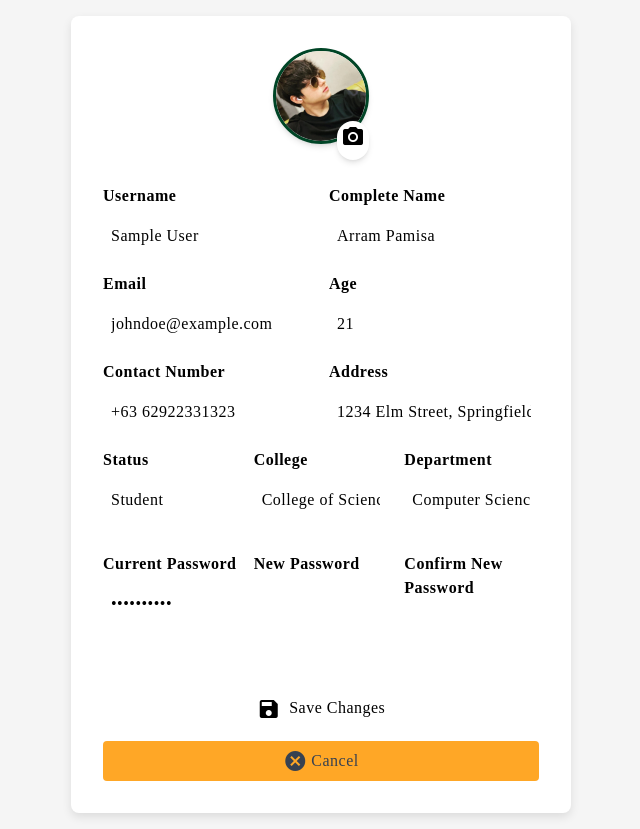
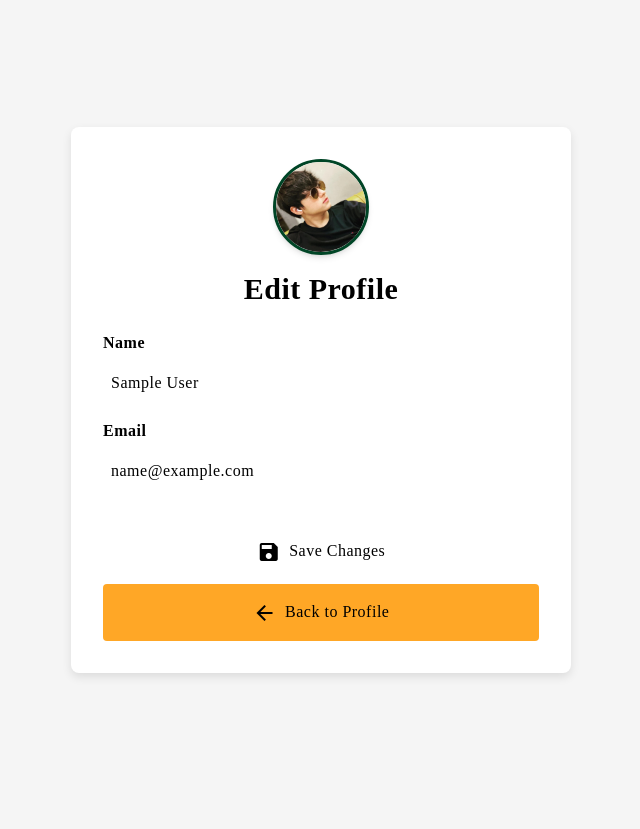
Before and after one commit to pamisa21/Capstone-FInal, a Flask app: page /edit_profile in a window 1280 px wide. Shown: the whole page, without its empty margins (319-959 px from the left). After the commit the page ends 677 px from the top, so only its background shows below. Run offline with Flask 3, Linux system fonts and the light colour scheme; the visitor is signed in with stand-in values (Sample User, id 1); tables that the repository leaves empty hold one stand-in row (values such as "Sample post").

Commit message:
hash  proifle and edut profile

```diff
--- a/Templates/Users/edit_profile.html
+++ /dev/null
@@ -1,106 +0,0 @@
-{% extends "layout/base.html" %}
-
-{% block css %}
-<link rel="stylesheet" href="{{ url_for('static', filename='css/variable.css') }}">
-<link rel="stylesheet" href="{{ url_for('static', filename='css/style.css') }}">
-<link href="https://fonts.googleapis.com/icon?family=Material+Icons" rel="stylesheet">
-{% endblock css %}
-
-{% block content %}
-<div class="profile-container">
-    <div class="profile-page">
-        <div class="profile-header flex flex-col items-center mb-6">
-            <!-- Profile Image -->
-            <div class="relative">
-                <img src="{{ url_for('static', filename='img/profile.jpg') }}" alt="Profile Image" class="w-24 h-24 rounded-full shadow-md mb-4">
-                <label for="profile-image-upload" class="absolute bottom-0 right-0 bg-white rounded-full p-1 shadow-md cursor-pointer">
-                    <i class="material-icons">camera_alt</i>
-                </label>
-                <input type="file" id="profile-image-upload" class="hidden" accept="image/*">
-            </div>
-
-        </div>
-
-        <form method="POST">
-            <!-- Username and Complete Name -->
-            <div class="form-row">
-                <div class="form-group">
-                    <label for="username" class="form-label">Username</label>
-                    <input type="text" id="username" name="username" class="form-input" value="{{ username }}" required>
-                </div>
-                <div class="form-group">
-                    <label for="complete_name" class="form-label">Complete Name</label>
-                    <input type="text" id="complete_name" name="complete_name" class="form-input" value="Arram Pamisa" required>
-                </div>
-            </div>
-
-            <!-- Email and Age -->
-            <div class="form-row">
-                <div class="form-group">
-                    <label for="email" class="form-label">Email</label>
-                    <input type="email" id="email" name="email" class="form-input" value="johndoe@example.com" required>
-                </div>
-                <div class="form-group">
-                    <label for="age" class="form-label">Age</label>
-                    <input type="number" id="age" name="age" class="form-input" value="21" required>
-                </div>
-            </div>
-
-            <!-- Contact Number and Address -->
-            <div class="form-row">
-                <div class="form-group">
-                    <label for="contact" class="form-label">Contact Number</label>
-                    <input type="text" id="contact" name="contact" class="form-input" value="+63 62922331323" required>
-                </div>
-                <div class="form-group">
-                    <label for="address" class="form-label">Address</label>
-                    <input type="text" id="address" name="address" class="form-input" value="1234 Elm Street, Springfield" required>
-                </div>
-            </div>
-
-            <!-- Status, College, and Department -->
-            <div class="form-row">
-                <div class="form-group">
-                    <label for="status" class="form-label">Status</label>
-                    <input type="text" id="status" name="status" class="form-input" value="Student" required>
-                </div>
-                <div class="form-group">
-                    <label for="college" class="form-label">College</label>
-                    <input type="text" id="college" name="college" class="form-input" value="College of Science" required>
-                </div>
-                <div class="form-group">
-                    <label for="department" class="form-label">Department</label>
-                    <input type="text" id="department" name="department" class="form-input" value="Computer Science Department" required>
-                </div>
-            </div>
-
-            <!-- Password Section -->
-            <div class="form-row mt-4">
-                <div class="form-group">
-                    <label for="current_password" class="form-label">Current Password</label>
-                    <input type="password" id="current_password" name="current_password" value="**********" class="form-input" required>
-                </div>
-                <div class="form-group">
-                    <label for="new_password" class="form-label">New Password</label>
-                    <input type="password" id="new_password" name="new_password" class="form-input">
-                </div>
-                <div class="form-group">
-                    <label for="confirm_new_password" class="form-label">Confirm New Password</label>
-                    <input type="password" id="confirm_new_password" name="confirm_new_password" class="form-input">
-                </div>
-            </div>
-
-            <div class="flex flex-col space-y-3 mt-6">
-                <!-- Save Changes Button -->
-                <button type="submit" class="btn-save text-black py-2 rounded">
-                    <i class="material-icons align-middle mr-1">save</i> Save Changes
-                </button>
-                <!-- Back to Dashboard Button -->
-                <a href="{{ url_for('profile') }}" class="btn-back text-gray-700 py-2 rounded flex items-center justify-center">
-                    <i class="material-icons align-middle mr-1">cancel</i> Cancel
-                </a>
-            </div>
-        </form>
-    </div>
-</div>
-{% endblock content %}
--- a/Templates/includes/navbar.html
+++ b/Templates/includes/navbar.html
@@ -86,7 +86,7 @@
 
                     <div class="relative">
                         <input type="checkbox" id="profile-menu-toggle" class="hidden peer" />
-                        <label for="profile-menu-toggle" class="flex items-center hover:text-yellow-200 cursor-pointer" title="{{ username }}">
+                        <label for="profile-menu-toggle" class="flex items-center cursor-pointer" title="{{ username }}">
                             <i class="ph ph-user-circle text-2xl"></i> <!-- Adjust the size here -->
                         </label>
 
--- /dev/null
+++ b/Templates/staff/edit_profile.html
@@ -0,0 +1,57 @@
+{% extends "layout/base.html" %}
+
+{% block css %}
+<link rel="stylesheet" href="{{ url_for('static', filename='css/variable.css') }}">
+<link rel="stylesheet" href="{{ url_for('static', filename='css/style.css') }}">
+<link href="https://fonts.googleapis.com/icon?family=Material+Icons" rel="stylesheet">
+{% endblock css %}
+
+{% block content %}
+<div class="profile-container">
+    <div class="profile-page">
+        <div class="profile-header flex flex-col items-center mb-6">
+            <!-- Profile Image -->
+            <img src="{{ url_for('static', filename='img/profile.jpg') }}" alt="Profile Image" class="w-24 h-24 rounded-full shadow-md mb-4">
+            <h1 class="text-3xl font-semibold">Edit Profile</h1>
+        </div>
+
+        <form method="POST">
+
+                <div class="form-row">
+                    <div class="form-group">
+                        <label for="name" class="form-label">Name</label>
+                        <input type="text" id="name" name="name" class="form-input" value="{{ name }}" required>
+                    </div>
+                </div>
+
+            <!-- Email -->
+            <div class="form-row">
+                <div class="form-group">
+                    <label for="email" class="form-label">Email</label>
+                    <input type="email" id="email" name="email" class="form-input" value="{{ email }}" required>
+                </div>
+            </div>
+
+            <!-- Password -->
+            <!-- <div class="form-row">
+                <div class="form-group">
+                    <label for="password" class="form-label">Password</label>
+                    <input type="password" id="password" name="password" class="form-input" value="{{ password }}" disabled>
+                </div>
+            </div> -->
+
+            <!-- Action Buttons -->
+            <div class="flex flex-col space-y-3 mt-6">
+                <button type="submit" class="btn-save text-black py-2 rounded">
+                    <i class="material-icons align-middle mr-1">save</i> Save Changes
+                </button>
+                <a href="{{ url_for('profile') }}" class="btn-back text-gray-700 py-2 rounded">
+                    <button type="button" class="text-black py-2 rounded">
+                        <i class="material-icons align-middle mr-1">arrow_back</i> Back to Profile
+                    </button>
+                </a>
+            </div>
+        </form>
+    </div>
+</div>
+{% endblock content %}
--- a/routes.py
+++ b/routes.py
@@ -4,7 +4,8 @@ from server import app,db
 import torch
 from transformers import AutoTokenizer, AutoModelForSequenceClassification,pipeline
 from server import Users,Faculty,Comment,Semester,SentimentComment,Department,College,Subject,AY_SEM,Student
-from werkzeug.security import generate_password_hash, check_password_hash
+from werkzeug.security import generate_password_hash
+from werkzeug.security import check_password_hash
 from werkzeug.utils import secure_filename
 from datetime import datetime
 import pandas as pd
@@ -111,6 +112,8 @@ def main_page():
 
 
 #Login
+from werkzeug.security import check_password_hash
+
 @app.route('/login', methods=['GET', 'POST'])
 def login():
     if request.method == 'POST':
@@ -121,21 +124,21 @@ def login():
 
         if user:
             if user.status == 1:  # Check if user is active
-                if user.password == password:
+                if check_password_hash(user.password, password):  # Compare hashed password
                     session['username'] = user.name
                     session['user_id'] = user.id
                     return redirect(url_for("loading_screen", target=url_for("dashboard")))
                 else:
                     flash("Invalid password!", "error")
             else:
-               flash("Account is not authorized to access the admin page. Access is restricted to staff and admin only. Please contact support if you need assistance.", "error")
-
+                flash("Account is not authorized to access the admin page.ss Access is restricted to staff and admin only. Please contact support if you need assistance.", "error")
         else:
             flash("Email not found!", "error")
 
         return redirect(url_for("login"))
 
     return render_template('Auth/login.html')
+
 
 #Register
 @app.route('/register', methods=['GET', 'POST'])
@@ -156,8 +159,11 @@ def register():
             flash("Email address already exists!", "error")
             return redirect(url_for('register_page'))
 
+        # Hash the password using pbkdf2:sha256
+        hashed_password = generate_password_hash(password, method='pbkdf2:sha256')
+
         # Assuming the Users model includes a 'status' field
-        new_user = Users(name=username, email=email, password=password, status=status)
+        new_user = Users(name=username, email=email, password=hashed_password, status=status)
 
         db.session.add(new_user)
         db.session.commit()
@@ -166,12 +172,6 @@ def register():
         return redirect(url_for('login'))
 
     return render_template('Auth/register.html')
-
-
-@app.route('/register_page')
-def register_page():
-    return render_template('Auth/register.html')
-
 
 
 #   Logout
@@ -1195,8 +1195,19 @@ def loading_profile():
 def profile():
     if 'username' in session:
         username = session['username']
-        return render_template('Users/profile.html', username=username)
+        user_id = session['user_id']
+
+        # Fetch user data based on the user_id
+        user = Users.query.get(user_id)
+
+        # Pass the available data to the template
+        return render_template('staff/profile.html',
+                               username=username,
+                               email=user.email,
+                               status="Active" if user.status == 1 else "Inactive",
+                               password=user.password)
     return redirect(url_for('loading_screen', target=url_for('login')))
+
 
 @app.route('/loading_edit_profile')
 def loading_edit_profile():
@@ -1204,12 +1215,30 @@ def loading_edit_profile():
 
 
 #   Edit Profile
-@app.route('/edit_profile')
+@app.route('/edit_profile', methods=['GET', 'POST'])
 def edit_profile():
     if 'username' in session:
-        username = session['username']
-        return render_template('Users/edit_profile.html', username=username)
+        user_id = session['user_id']
+        user = Users.query.get(user_id)
+
+        if request.method == 'POST':
+            # Update user data with form inputs
+            user.name = request.form['name']
+            user.email = request.form['email']
+            user.password = request.form['password']
+
+            # Save changes to the database
+            db.session.commit()
+            flash("Profile updated successfully!", "success")
+            return redirect(url_for('profile'))
+
+        return render_template('staff/edit_profile.html',
+                               name=user.name,
+                               email=user.email,
+                               password=user.password)
     return redirect(url_for('loading_screen', target=url_for('login')))
+
+
 
 #   FQS
 @app.route('/FQS')
--- a/static/css/style.css
+++ b/static/css/style.css
@@ -67,7 +67,8 @@ body {
     }
     #home-section h2 {
         padding: 2px;
-        font-size: 30px;
+        margin-top: 10px;
+        font-size: 40px;
         text-align: center; /* Center the text */
     }
 }
```
Also changed, not shown: Templates/Users/profile.html (deleted, +0 -89 lines), Templates/staff/profile.html (added, +67 -0 lines), Templates/staff/try.html (renamed from Templates/Users/try.html).
